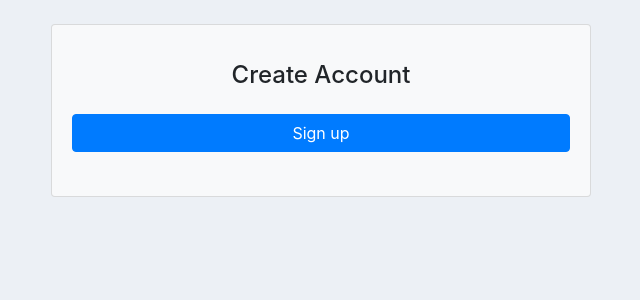
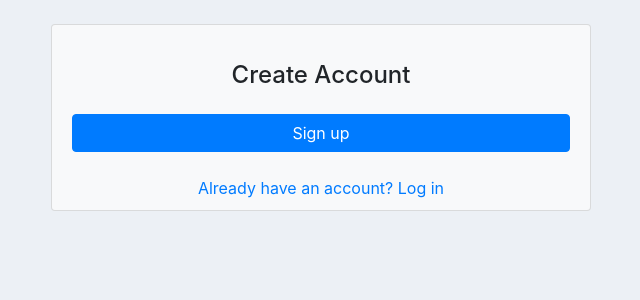
Before and after one commit to Jbdanura/Fakeverse, a Django app: template users/templates/account/signup.html in a window 1280 px wide. Shown: the part 86-386 px from the top of the page, without its empty margins (319-959 px from the left). Run offline with Django 3.2, Linux system fonts and the light colour scheme; the template is opened without the code that fills it, so the values that code supplies are empty; some libraries are stand-ins or nearby versions.

Commit message:
signup/login href

```diff
--- a/users/templates/account/login.html
+++ b/users/templates/account/login.html
@@ -15,6 +15,7 @@
             <button type="submit" class="btn btn-primary btn-block">Login</button>
           </form>
         </article>
+        <a style="text-align:center;padding-bottom: 10px;margin-top: -20px" href="{% url 'account_signup' %}">Don't have an account? Sign up</a>
       </div>
     </div>
   </div>
--- a/users/templates/account/signup.html
+++ b/users/templates/account/signup.html
@@ -14,6 +14,7 @@
 					<button type="submit" class="btn btn-primary btn-block">Sign up</button>
 				</form>
 			</article>
+			<a style="text-align:center;padding-bottom: 10px;margin-top: -20px" href="{% url 'account_login' %}">Already have an account? Log in</a>
 	</div> <!-- card.// -->
 		</div>
 	  </div>
```
Also changed, not shown: db.sqlite3, 1 other file.
